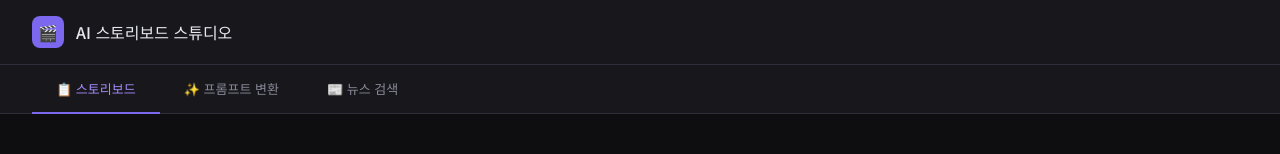
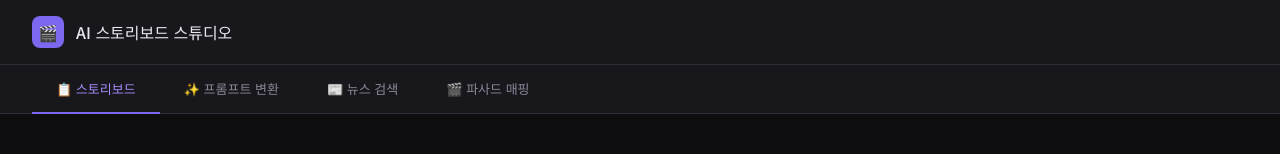
Before and after one commit to pandauniverse-art/auto_program, a website: page index.html in a window 1280 px wide. Shown: the top 154 px of the page. Drawn offline with Linux system fonts and the light colour scheme.

Commit message:
Update index.html

```diff
--- a/index.html
+++ b/index.html
@@ -137,6 +137,7 @@
   <button class="tab-btn active" onclick="switchTab('storyboard', this)">📋 스토리보드</button>
   <button class="tab-btn" onclick="switchTab('converter', this)">✨ 프롬프트 변환</button>
   <button class="tab-btn" onclick="switchTab('news', this)">📰 뉴스 검색</button>
+  <a class="tab-btn" href="/mapping.html" style="text-decoration:none;">🎬 파사드 매핑</a>
 </div>
 
 <!-- 스토리보드 탭 -->
```
